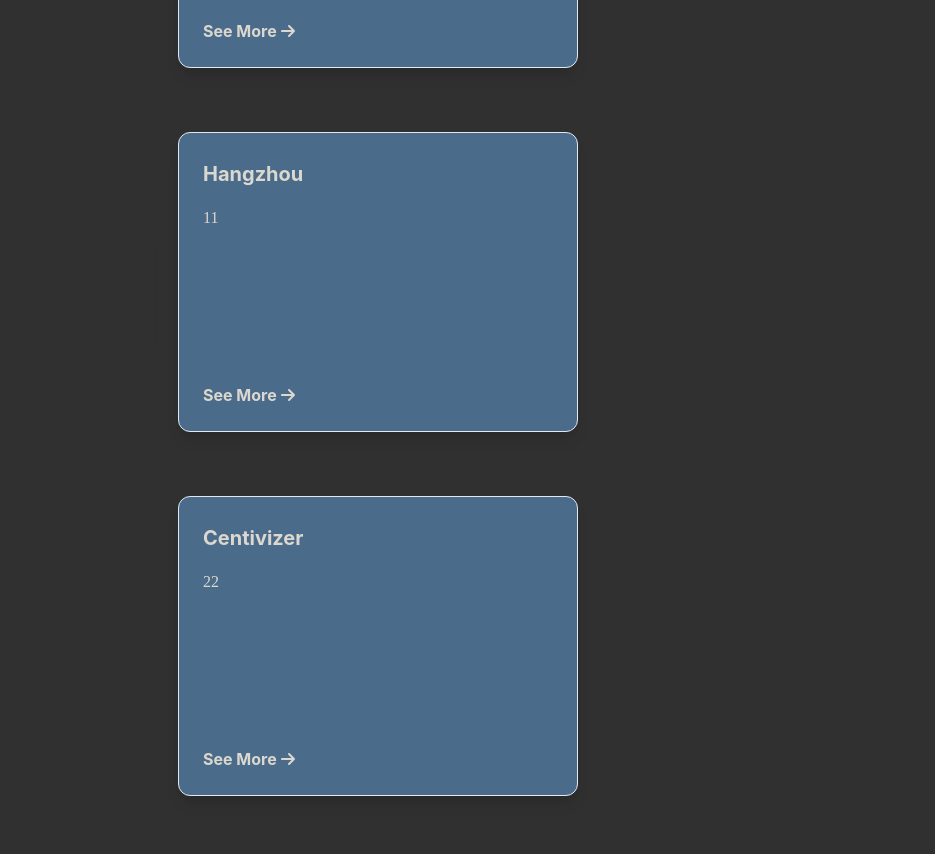
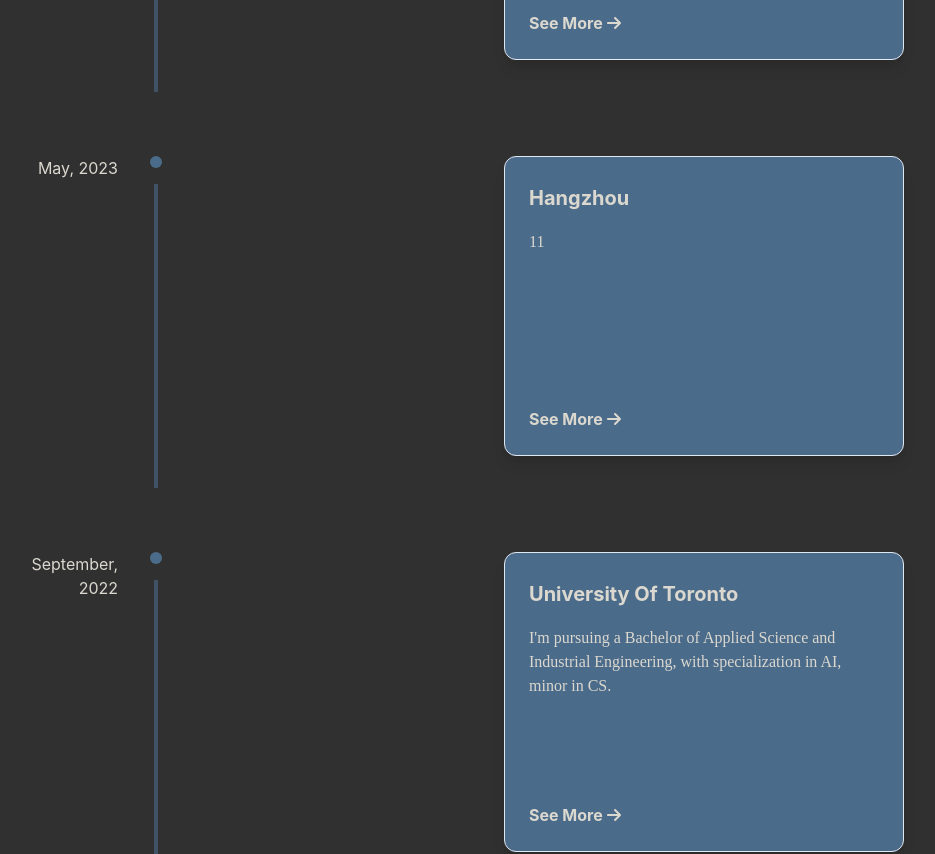
Before and after one commit to chenj926/portfolio, a React (Create React App) app: page / in a window 1280 px wide. Shown: the part 2020-2874 px from the top of the page, without its empty margins (18-953 px from the left). Built offline with nearby package versions, Linux system fonts and the light colour scheme.

Commit message:
experience

```diff
--- a/src/components/ExperienceSection.js
+++ b/src/components/ExperienceSection.js
@@ -1,26 +1,24 @@
 import React from "react";
 import { Box, Text, VStack, Flex, Divider } from "@chakra-ui/react";
-import FullScreenSection from "./FullScreenSection"; // Assuming the FullScreenSection is saved as a component
-import Card from "./Card"; // Assuming Card.js is in the same directory
+import FullScreenSection from "./FullScreenSection";
+import Card from "./Card";
 
 const experiences = [
   {
     year: "September, 2022",
     title: "University Of Toronto",
     description:
-      "I'm pursuing an Bachelor of Applied Science and Industrial Engneering, with specialise in AI, minor in CS.",
+      "I'm pursuing a Bachelor of Applied Science and Industrial Engineering, with specialization in AI, minor in CS.",
   },
   {
     year: "May, 2023",
     title: "Hangzhou",
-    description:
-      "11",
+    description: "11",
   },
   {
     year: "May, 2024",
     title: "Centivizer",
-    description:
-      "22",
+    description: "22",
   },
 ];
 
@@ -32,6 +30,13 @@
       py={16}
       px={8}
     >
+      <Flex
+        direction="column"
+        justify="center"
+        align="center"
+        minHeight="100vh" // Ensures the content takes full screen height
+        width="100%"
+      >
         <Text
           fontSize="4xl"
           fontWeight="bold"
@@ -41,17 +46,20 @@
         >
           Experiences
         </Text>
-      <VStack spacing={16} position="relative" width="100%">
-        {experiences.map((experience, index) => (
+        <VStack spacing={16} width="100%">
+          {experiences
+            .slice() // Creates a shallow copy of the array
+            .reverse() // Reverses the order from current to past
+            .map((experience, index) => (
               <Flex
                 key={index}
                 direction="row"
-            align="center"
+                align="relative"
                 width="100%"
               >
                 {/* Date Column */}
-            <Box width="120px" textAlign="right" pr={4} >
-              <Text color="#DBD8CF">{experience.date}</Text>
+                <Box width="120px" textAlign="right" pr={4}>
+                  <Text color="#DBD8CF">{experience.year}</Text>
                 </Box>
 
                 {/* Timeline Column */}
@@ -66,22 +74,21 @@
                     width="12px"
                     height="12px"
                     borderRadius="full"
-                backgroundColor="#303030"
+                    backgroundColor="#4B6B8A"
                   />
-              {index < experiences.length - 1 && (
+                  {index < experiences.length && ( // Fix timeline end
                     <Divider
                       orientation="vertical"
-                  borderColor="#303030"
+                      borderColor="#4B6B8A"
                       borderWidth="2px"
-                  height="100px"
+                      height="300px"
                       mt={4}
-
                     />
                   )}
                 </Flex>
 
                 {/* Card Column */}
-            <Box flex="1">
+                <Box flex="1" display="flex" justifyContent="center">
                   <Card
                     title={experience.title}
                     description={experience.description}
@@ -92,6 +99,7 @@
               </Flex>
             ))}
         </VStack>
+      </Flex>
     </FullScreenSection>
   );
 };
```
Lines whose indentation alone changed are shown as unchanged.
